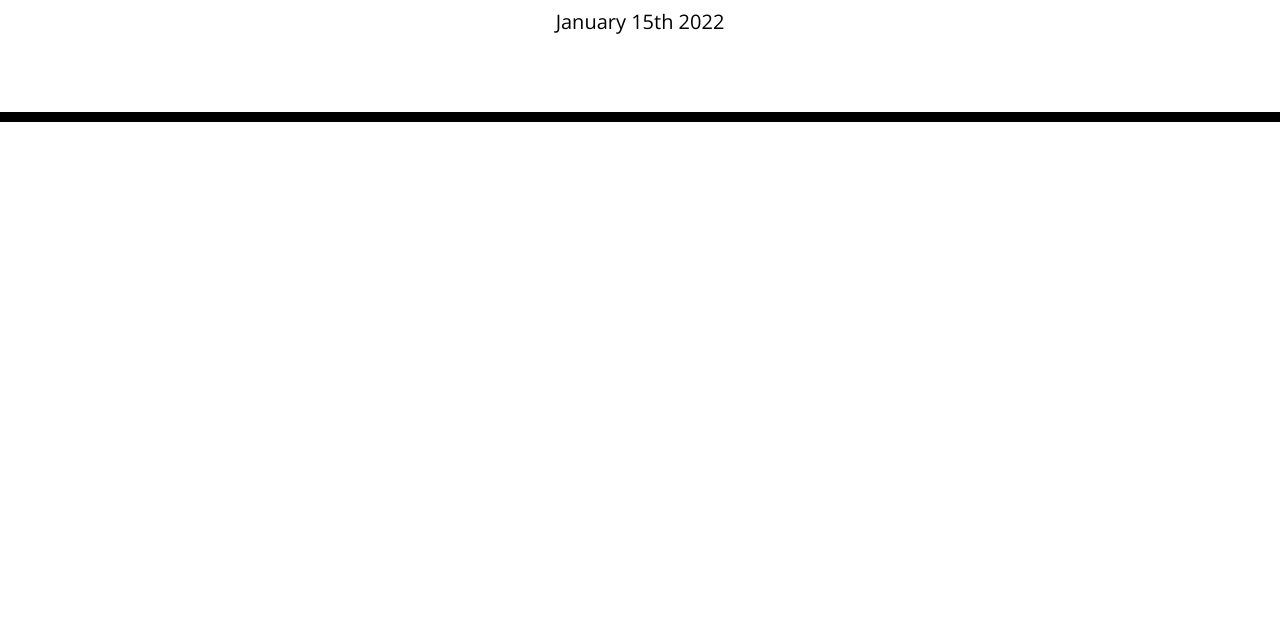
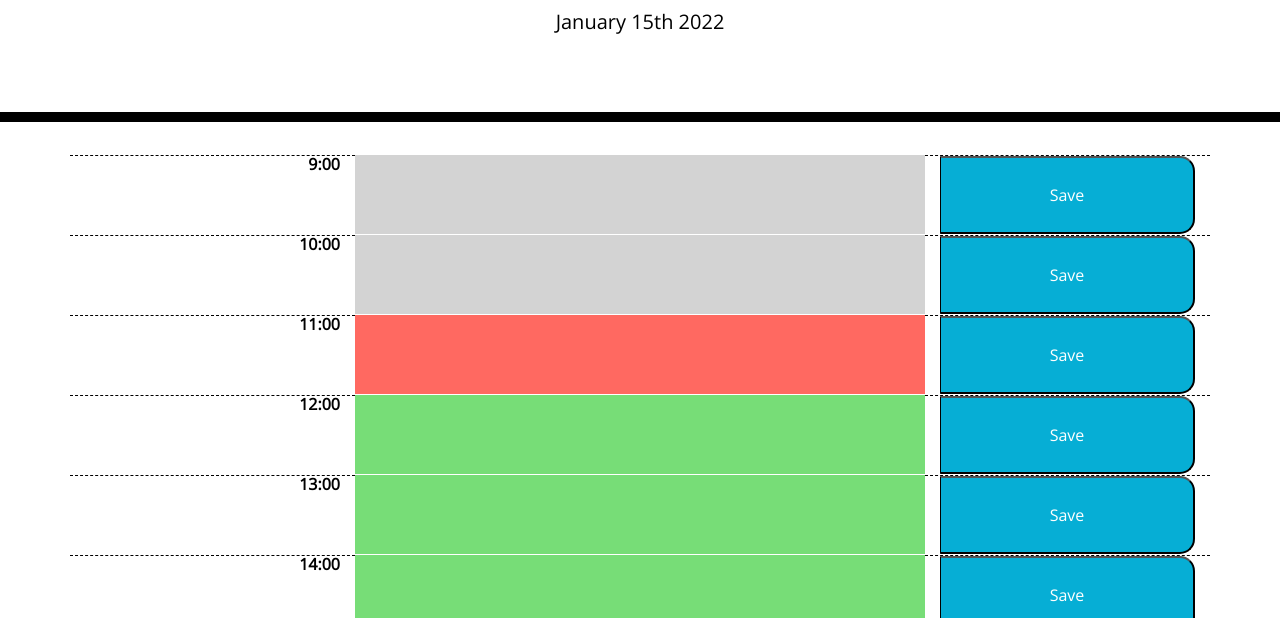
Before and after one commit to hannahj25/work-day-scheduler, a plain HTML site: page index.html in a window 1280 px wide. Shown: the part 182-800 px from the top of the page. Drawn offline with nearby package versions, Linux system fonts and the light colour scheme.

Commit message:
added rows via javascript; added code to change styling per time

```diff
--- a/assets/script.js
+++ b/assets/script.js
@@ -1,3 +1,91 @@
 // Displays current day at top of page
 var today = moment();
 $("#currentDay").text(today.format("MMMM Do YYYY"));
+
+// Selects elements from html and assigns them to variables
+var rowContainer = document.querySelector(".rowContainer");
+var save = document.querySelector(".saveBtn");
+
+var times = [9, 10, 11, 12, 13, 14, 15, 16, 17, 18, 19, 20, 21, 22];
+
+function createRow (time) {
+    var row = document.createElement("div");
+    row.classList.add("row");
+    var hourCol = document.createElement("div");
+    hourCol.classList.add("col", "hour");
+    hourCol.textContent = time + ":00"
+    row.appendChild(hourCol);
+    var textCol = document.createElement("div");
+    textCol.classList.add("col-6");
+    // if timeblock passed, add class .past
+
+    // 10.10
+    var currentHour = Number(moment().format("H"))
+
+    // if time < current hour  -- past
+    if(time < currentHour){
+        textCol.classList.add('past');
+    }
+
+    // if time == current hour -- presnt
+    if(time === currentHour){
+        textCol.classList.add('present');
+    }
+
+    // if time > current hour -- future
+    if(time > currentHour){
+        textCol.classList.add('future');
+    }
+
+    row.appendChild(textCol);
+    var textInput = document.createElement("textarea");
+    textInput.classList.add("textarea");
+    textCol.appendChild(textInput);
+    var saveCol = document.createElement("div");
+    saveCol.classList.add("col", "hour");
+    row.appendChild(saveCol);
+    var saveBtn = document.createElement("button");
+    saveBtn.classList.add("saveBtn");
+    saveBtn.textContent = "Save";
+    saveCol.appendChild(saveBtn);
+    saveBtn.addEventListener("click", function() {
+        event.preventDefault()
+        scheduleText = [];
+        if (textInput.value === "") {
+            window.alert("Please enter a message to save.");
+        } else {
+            scheduleText.push(textInput.value);
+            localStorage.setItem("scheduleText", JSON.stringify(scheduleText));
+            displayMessage ();
+
+
+        }
+    })
+
+    function displayMessage() {
+        var userSchedule = JSON.parse(localStorage.getItem("scheduleText"));
+        if (scheduleText !== null) {
+            textInput.textContent = userSchedule;
+        }
+
+    }
+
+
+    return row
+
+
+
+}
+
+for (var i = 0; i < times.length; i++) {
+    var time = times[i]
+    var row = createRow (time);
+    rowContainer.appendChild(row);
+
+}
+
+
+
+
+// when save clicked, user input saved to local storage and displayed in relevant timeblock
+// stays on refresh
--- a/assets/style.css
+++ b/assets/style.css
@@ -4,13 +4,14 @@ body {
   line-height: 1;
 }
 
-textarea {
+.textarea {
   background: transparent;
   border: none;
   resize: none;
   color: #000000;
-  border-left: 1px solid black;
   padding: 10px;
+  width: 100%;
+  height: 100%;
 }
 
 .jumbotron {
@@ -40,21 +41,23 @@ textarea {
   background-color: #ffffff;
   color: #000000;
   border-top: 1px dashed #000000;
+  text-align: right;
+  font-weight: bold;
 }
 
 .past {
   background-color: #d3d3d3;
-  color: white;
+  color: #000000;
 }
 
 .present {
   background-color: #ff6961;
-  color: white;
+  color: #000000;
 }
 
 .future {
   background-color: #77dd77;
-  color: white;
+  color: #000000;
 }
 
 .saveBtn {
@@ -63,6 +66,8 @@ textarea {
   border-bottom-right-radius: 15px;
   background-color: #06aed5;
   color: white;
+  width: 100%;
+  height: 100%;
 }
 
 .saveBtn i:hover {
--- a/index.html
+++ b/index.html
@@ -1,23 +1,14 @@
 <!DOCTYPE html>
 <html lang="en">
+
 <head>
   <meta charset="UTF-8" />
   <meta name="viewport" content="width=device-width, initial-scale=1.0" />
   <meta http-equiv="X-UA-Compatible" content="ie=edge" />
-    <link
-      rel="stylesheet"
-      href="https://stackpath.bootstrapcdn.com/bootstrap/4.3.1/css/bootstrap.min.css"
-    />
-    <link
-      rel="stylesheet"
-      href="https://use.fontawesome.com/releases/v5.8.1/css/all.css"
-      integrity="sha384-50oBUHEmvpQ+1lW4y57PTFmhCaXp0ML5d60M1M7uH2+nqUivzIebhndOJK28anvf"
-      crossorigin="anonymous"
-    />
-    <link
-      href="https://fonts.googleapis.com/css?family=Open+Sans&display=swap"
-      rel="stylesheet"
-    />
+  <link rel="stylesheet" href="https://stackpath.bootstrapcdn.com/bootstrap/4.3.1/css/bootstrap.min.css" />
+  <link rel="stylesheet" href="https://use.fontawesome.com/releases/v5.8.1/css/all.css"
+    integrity="sha384-50oBUHEmvpQ+1lW4y57PTFmhCaXp0ML5d60M1M7uH2+nqUivzIebhndOJK28anvf" crossorigin="anonymous" />
+  <link href="https://fonts.googleapis.com/css?family=Open+Sans&display=swap" rel="stylesheet" />
   <link rel="stylesheet" href="./assets/style.css" />
   <title>Work Day Scheduler</title>
 </head>
@@ -28,12 +19,104 @@
     <p class="lead">A simple calendar app for scheduling your work day</p>
     <p id="currentDay" class="lead"></p>
   </header>
-    <div class="container">
-      <!-- Timeblocks go here -->
+  <div class="container rowContainer">
+    <!-- <div class="row">
+      <div class="col hour">
+        09:00
       </div>
+      <div contentEditable="true" class="col-6 textarea past">
+        <textarea></textarea>
+      </div>
+      <div class="col time-block">
+        <button class="saveBtn">Save</button>
+      </div>
+    </div>
+    <div class="row">
+      <div class="col hour">
+        10:00
+      </div>
+      <div contentEditable="true" class="col-6 textarea">
+      </div>
+      <div class="col time-block">
+        <button class="saveBtn">Save</button>
+      </div>
+    </div>
+    <div class="row">
+      <div class="col hour">
+        11:00
+      </div>
+      <div contentEditable="true" class="col-6 textarea">
+      </div>
+      <div class="col time-block">
+        <button class="saveBtn">Save</button>
+      </div>
+    </div>
+    <div class="row">
+      <div class="col hour">
+        12:00
+      </div>
+      <div contentEditable="true" class="col-6 textarea">
+      </div>
+      <div class="col time-block">
+        <button class="saveBtn">Save</button>
+      </div>
+    </div>
+    <div class="row">
+      <div class="col hour">
+        13:00
+      </div>
+      <div contentEditable="true" class="col-6 textarea">
+      </div>
+      <div class="col time-block">
+        <button class="saveBtn">Save</button>
+      </div>
+    </div>
+    <div class="row">
+      <div class="col hour">
+        14:00
+      </div>
+      <div contentEditable="true" class="col-6 textarea">
+      </div>
+      <div class="col time-block">
+        <button class="saveBtn">Save</button>
+      </div>
+    </div>
+    <div class="row">
+      <div class="col hour">
+        15:00
+      </div>
+      <div contentEditable="true" class="col-6 textarea">
+      </div>
+      <div class="col time-block">
+        <button class="saveBtn">Save</button>
+      </div>
+    </div>
+    <div class="row">
+      <div class="col hour">
+        16:00
+      </div>
+      <div contentEditable="true" class="col-6 textarea">
+      </div>
+      <div class="col time-block">
+        <button class="saveBtn">Save</button>
+      </div>
+    </div>
+    <div class="row">
+      <div class="col hour">
+        17:00
+      </div>
+      <div contentEditable="true" class="col-6 textarea">
+      </div>
+      <div class="col time-block">
+        <button class="saveBtn">Save</button>
+      </div>
+    </div> -->
+  </div>
+
 
   <script src="https://cdnjs.cloudflare.com/ajax/libs/jquery/3.2.1/jquery.min.js"></script>
   <script src="https://cdnjs.cloudflare.com/ajax/libs/moment.js/2.24.0/moment.min.js"></script>
   <script src="./assets/script.js"></script>
 </body>
+
 </html>
```
Lines whose indentation alone changed are shown as unchanged.
